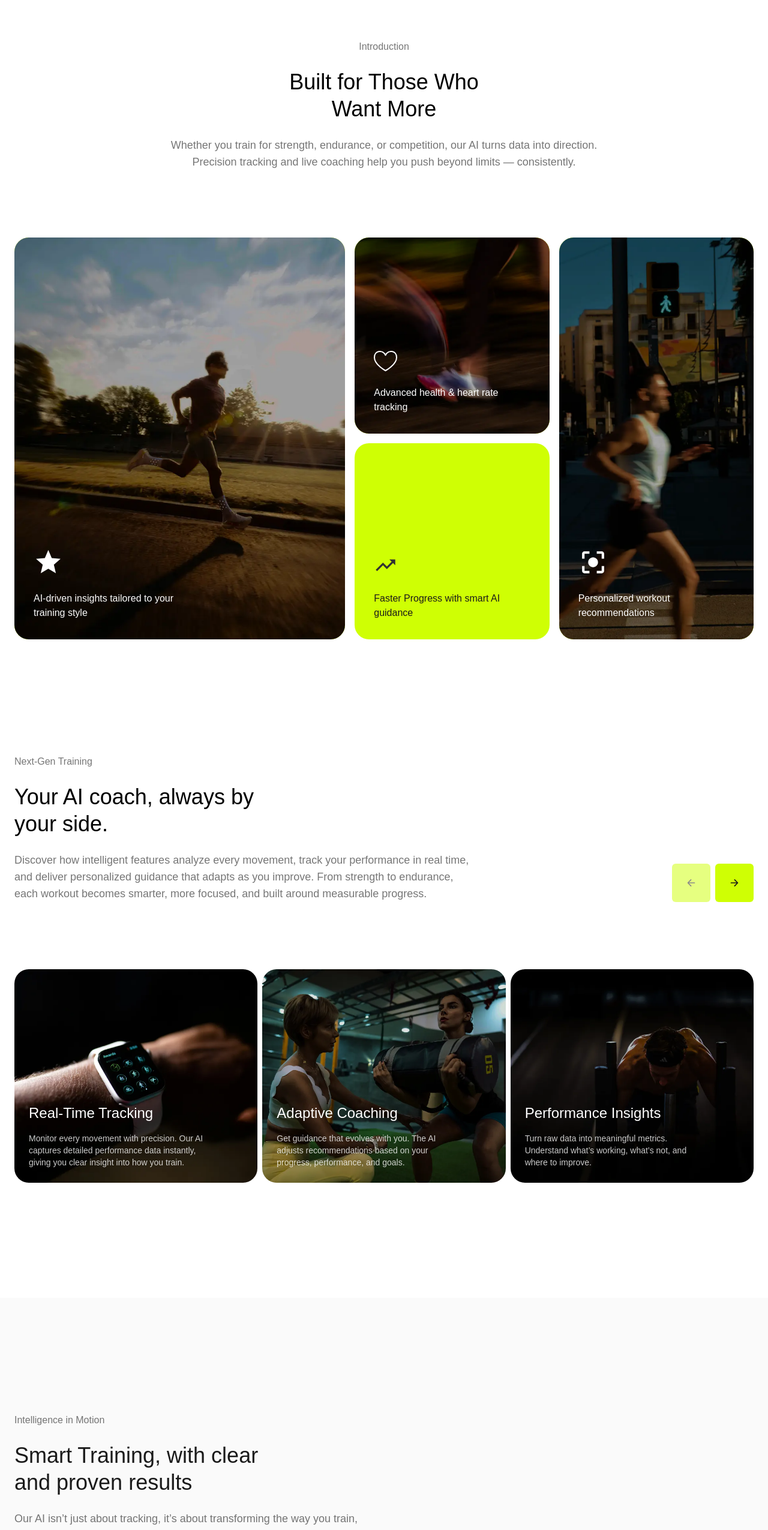
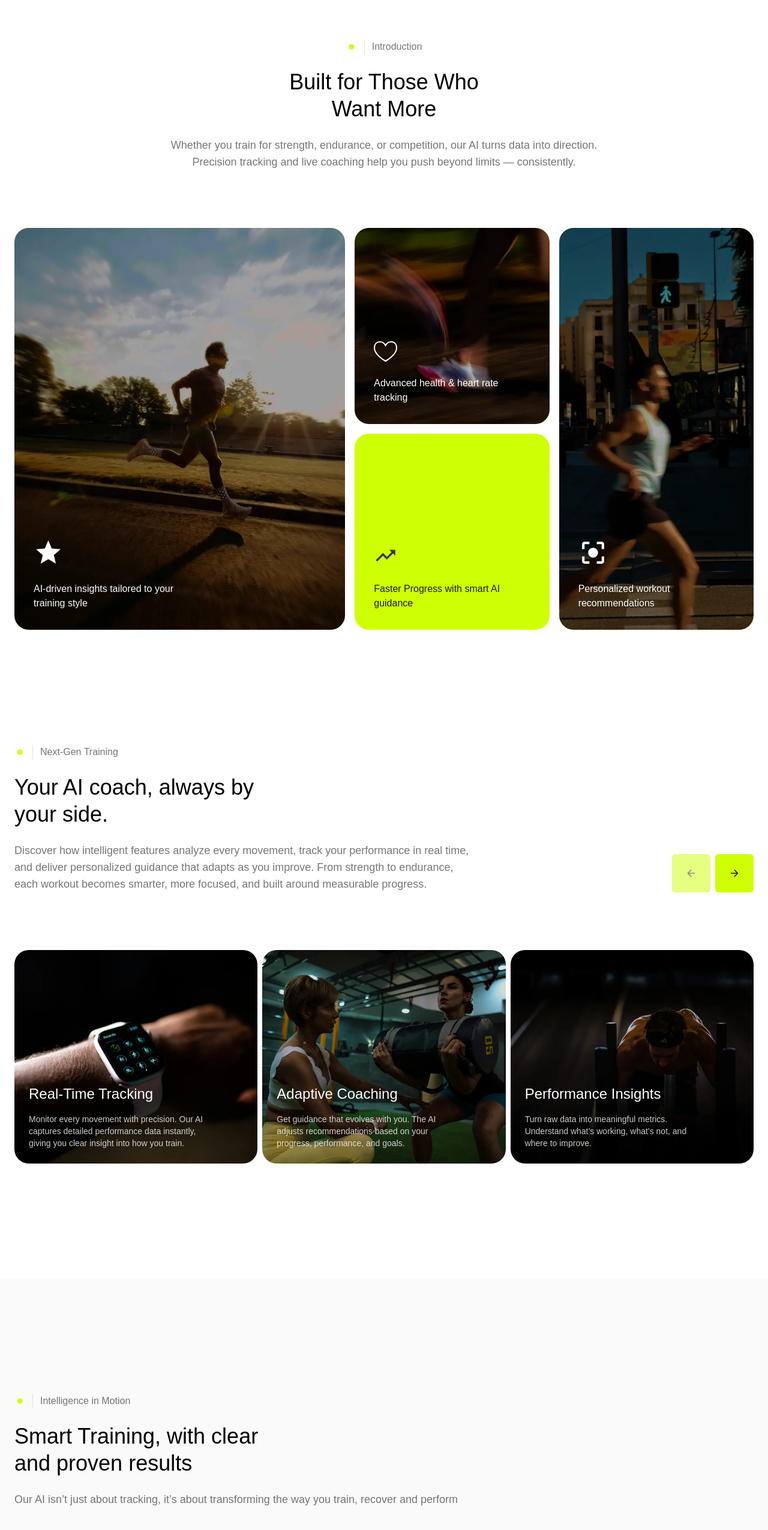
Before and after one commit to Niko21122323/cresco, a Next.js app: page / in a window 1280 px wide. Shown: the part 1957-4508 px from the top of the page at 60% size. Built offline with nearby package versions, Linux system fonts and the light colour scheme; a web font is replaced by a local one.

Commit message:
created custom padding for the sections and title components and created the title component

```diff
--- a/app/globals.css
+++ b/app/globals.css
@@ -26,7 +26,11 @@
 }
 
 @utility section-padding-b {
-  @apply pb-24 lg:pb-36 xl:py-48;
+  @apply pb-24 lg:pb-36 xl:pb-48;
+}
+
+@utility title-component-padding-b {
+  @apply pb-10 md:pb-12 lg:pb-16 xl:pb-24 2xl:pb-28;
 }
 
 html {
--- /dev/null
+++ b/components/TitleComponent.tsx
@@ -0,0 +1,42 @@
+import { GoDotFill } from "react-icons/go";
+
+interface TitleComponentProps {
+  position?: "center" | "start";
+  title: string;
+  subtitle: string;
+  description?: string;
+}
+
+const TitleComponent = ({
+  position = "start",
+  title,
+  subtitle,
+  description,
+}: TitleComponentProps) => {
+  return (
+    <div
+      className={`flex flex-col ${position === "center" ? "items-center justify-center" : "items-start"} gap-6`}
+    >
+      <div className="flex items-center gap-3">
+        <GoDotFill className="text-accent text-lg" />
+        <span className="block text-dark/60 border-l border-border pl-3">
+          {subtitle}
+        </span>
+      </div>
+      <h2
+        className={`text-3xl sm:text-4xl leading-tight max-w-[450px] text-pretty ${position === "center" ? "text-center" : "text-start"}`}
+      >
+        {title}
+      </h2>
+      {description && (
+        <p
+          className={`text-base sm:text-lg text-dark/60 max-w-2xl xl:max-w-3xl ${position === "center" ? "text-center" : "text-start"}`}
+        >
+          {description}
+        </p>
+      )}
+    </div>
+  );
+};
+
+export default TitleComponent;
--- a/components/sections/CtaSection.tsx
+++ b/components/sections/CtaSection.tsx
@@ -5,7 +5,7 @@ const CtaSection = () => {
   return (
     <section className="relative overflow-hidden">
       <div className="container mx-auto px-6 relative z-10">
-        <div className="flex flex-col items-center justify-center py-36 md:py-44 lg:py-52">
+        <div className="flex flex-col items-center justify-center py-36 md:py-44 lg:py-52 xl:py-56 align-self:stretch;">
           <h3 className="text-4xl sm:text-[52px] text-background text-center leading-tight pb-7 max-w-[540px]">
             Take Your Training to the Next Level
           </h3>
--- a/components/sections/FaqsSection.tsx
+++ b/components/sections/FaqsSection.tsx
@@ -4,6 +4,7 @@ import { useState } from "react";
 import { m, AnimatePresence } from "framer-motion";
 import PrimaryButton from "../buttons/PrimaryButton";
 import { FiPlus } from "react-icons/fi";
+import TitleComponent from "../TitleComponent";
 
 const faqs = [
   {
@@ -50,16 +51,15 @@ const FaqsSection = () => {
   return (
     <section className="bg-background section-padding-y">
       <div className="container mx-auto px-6">
-        <div className="grid col-span-1 lg:grid-cols-12 gap-y-16">
+        <div className="grid col-span-1 lg:grid-cols-12">
           <div className="lg:col-span-5">
-            <div className="flex flex-col items-start gap-6 lg:pb-16">
-              <span className="text-sm sm:text-base text-dark/60">FAQ’S</span>
-              <h2 className="text-3xl sm:text-4xl leading-tight max-w-[450px] text-pretty text-dark">
-                Frequently Asked Questions
-              </h2>
-              <p className="text-base sm:text-lg text-dark/60 max-w-[600px]">
-                Everything you need to know about Cresco before getting started.
-              </p>
+            <div className="title-component-padding-b">
+              <TitleComponent
+                position="start"
+                title="Frequently Asked Questions"
+                subtitle="FAQ'S"
+                description="Everything you need to know about Cresco before getting started."
+              />
             </div>
             <div className="w-fit max-lg:hidden">
               <PrimaryButton title="Join the waitlist" url="/" theme="dark" />
@@ -115,7 +115,7 @@ const FaqsSection = () => {
               })}
             </div>
           </div>
-          <div className="w-fit block lg:hidden">
+          <div className="w-fit block pt-10 md:pt-12 lg:pt-16 lg:hidden">
             <PrimaryButton title="Join the waitlist" url="/" theme="dark" />
           </div>
         </div>
--- a/components/sections/IntroductionSection.tsx
+++ b/components/sections/IntroductionSection.tsx
@@ -8,6 +8,7 @@ import iconStar from "../../public/icons/icon-star.svg";
 import iconHeart from "../../public/icons/icon-heart.svg";
 import iconTrending from "../../public/icons/icon-trending.svg";
 import iconFocus from "../../public/icons/icon-focus.svg";
+import TitleComponent from "../TitleComponent";
 
 const coreFeatures = [
   {
@@ -38,7 +39,7 @@ const coreFeatures = [
     icon: iconFocus,
     image: introductionImg3,
     gridPosition:
-      "lg:col-span-4 xl:col-span-3 lg:row-span-2 lg:col-start-10 xl:col-start-9 lg:row-start-1",
+      "lg:col-span-4 xl:col-span-3 lg:row-span-2 xl:col-start-9 lg:row-start-1",
   },
 ];
 
@@ -46,18 +47,13 @@ const IntroductionSection = () => {
   return (
     <section className="">
       <div className="container mx-auto px-6">
-        <div className="flex flex-col items-center justify-center gap-6 pb-16 lg:pb-20 xl:pb-28">
-          <span className="text-sm sm:text-base text-dark/60">
-            Introduction
-          </span>
-          <h2 className="text-3xl sm:text-4xl text-center leading-tight max-w-[400px] text-pretty">
-            Built for Those Who Want More
-          </h2>
-          <p className="text-base sm:text-lg text-dark/60 text-center max-w-3xl">
-            Whether you train for strength, endurance, or competition, our AI
-            turns data into direction. Precision tracking and live coaching help
-            you push beyond limits — consistently.
-          </p>
+        <div className="title-component-padding-b">
+          <TitleComponent
+            position="center"
+            title="Built for Those Who Want More"
+            subtitle="Introduction"
+            description="Whether you train for strength, endurance, or competition, our AI turns data into direction. Precision tracking and live coaching help you push beyond limits — consistently."
+          />
         </div>
         <div className="grid grid-cols-1 sm:grid-cols-2 lg:grid-cols-12 xl:grid-cols-11 grid-rows-2 gap-2 sm:gap-4 lg:min-h-[500px] xl:min-h-[670px]">
           {coreFeatures.map((feature) => (
--- a/components/sections/ServicesSection.tsx
+++ b/components/sections/ServicesSection.tsx
@@ -15,6 +15,7 @@ import serviceImg5 from "../../public/photos/services/service-5.webp";
 import serviceImg6 from "../../public/photos/services/service-6.webp";
 
 import { IoArrowForward, IoArrowBack } from "react-icons/io5";
+import TitleComponent from "../TitleComponent";
 
 const services = [
   {
@@ -65,22 +66,13 @@ const ServicesSection = () => {
   return (
     <section className="section-padding-y">
       <div className="container mx-auto px-6 overflow-x-clip">
-        <div className="flex items-end justify-between pb-16 lg:pb-20 xl:pb-28">
-          <div className="flex flex-col items-start gap-6 ">
-            <span className="text-sm sm:text-base text-dark/60">
-              Next-Gen Training
-            </span>
-            <h2 className="text-3xl sm:text-4xl leading-tight max-w-[400px] text-pretty">
-              Your AI coach, always by your side.
-            </h2>
-            <p className="text-base sm:text-lg text-dark/60 max-w-2xl xl:max-w-3xl">
-              Discover how intelligent features analyze every movement, track
-              your performance in real time, and deliver personalized guidance
-              that adapts as you improve. From strength to endurance, each
-              workout becomes smarter, more focused, and built around measurable
-              progress.
-            </p>
-          </div>
+        <div className="flex items-end justify-between title-component-padding-b">
+          <TitleComponent
+            position="start"
+            title="Your AI coach, always by your side."
+            subtitle="Next-Gen Training"
+            description="Discover how intelligent features analyze every movement, track your performance in real time, and deliver personalized guidance that adapts as you improve. From strength to endurance, each workout becomes smarter, more focused, and built around measurable progress."
+          />
 
           <div className="flex items-center gap-2 max-lg:hidden">
             <button
--- a/components/sections/TestimonialsSection.tsx
+++ b/components/sections/TestimonialsSection.tsx
@@ -10,6 +10,7 @@ import { Swiper, SwiperSlide } from "swiper/react";
 import { Navigation } from "swiper/modules";
 
 import { IoArrowForward, IoArrowBack } from "react-icons/io5";
+import TitleComponent from "../TitleComponent";
 
 const testimonials = [
   {
@@ -55,18 +56,14 @@ const TestimonialsSection = () => {
     <section className="section-padding-b bg-light">
       <div className="container mx-auto px-6">
         <div className="grid grid-cols-1 xl:grid-cols-12 gap-12">
-          <div className="xl:col-span-5 flex flex-row items-end justify-between xl:justify-normal xl:flex-col gap-6 xl:gap-24">
-            <div className="flex flex-col items-start gap-6">
-              <span className="text-sm sm:text-base text-dark/60">
-                What Our Users Think
-              </span>
-              <h2 className="text-3xl sm:text-4xl leading-tight max-w-[400px] text-pretty">
-                Trusted by Athletes Worldwide
-              </h2>
-              <p className="text-base sm:text-lg text-dark/60 max-w-2xl xl:max-w-3xl">
-                Real feedback from athletes pushing the limits of human
-                performance, powered by AI.
-              </p>
+          <div className="xl:col-span-5 flex flex-row items-end justify-between xl:justify-normal xl:flex-col ">
+            <div className="title-component-padding-b">
+              <TitleComponent
+                position="start"
+                title="Trusted by Athletes Worldwide"
+                subtitle="What Our Users Think"
+                description="Real feedback from athletes pushing the limits of human performance, powered by AI."
+              />
             </div>
             <div className="flex items-center justify-end gap-2 max-lg:hidden">
               <button
--- a/components/sections/WhyUsSection.tsx
+++ b/components/sections/WhyUsSection.tsx
@@ -14,6 +14,7 @@ import { GiConvergenceTarget } from "react-icons/gi";
 import { LuBrainCircuit } from "react-icons/lu";
 import { TbHealthRecognition } from "react-icons/tb";
 import { FaRunning } from "react-icons/fa";
+import TitleComponent from "../TitleComponent";
 
 const features = [
   {
@@ -62,17 +63,13 @@ const WhyUsSection = () => {
   return (
     <section className="section-padding-y bg-light">
       <div className="container mx-auto px-6">
-        <div className="flex flex-col items-start gap-6 pb-16 lg:pb-20 xl:pb-24">
-          <span className="text-sm sm:text-base text-dark/60">
-            Intelligence in Motion
-          </span>
-          <h2 className="text-3xl sm:text-4xl leading-tight max-w-[450px] text-pretty text-dark">
-            Smart Training, with clear and proven results
-          </h2>
-          <p className="text-base sm:text-lg text-dark/60 max-w-[600px]">
-            Our AI isn’t just about tracking, it’s about transforming the way
-            you train, recover and perform
-          </p>
+        <div className="title-component-padding-b">
+          <TitleComponent
+            position="start"
+            title="Smart Training, with clear and proven results"
+            subtitle="Intelligence in Motion"
+            description="Our AI isn’t just about tracking, it’s about transforming the way you train, recover and perform"
+          />
         </div>
 
         <div className="grid lg:grid-cols-2 gap-6 xl:gap-24 items-stretch">
```
